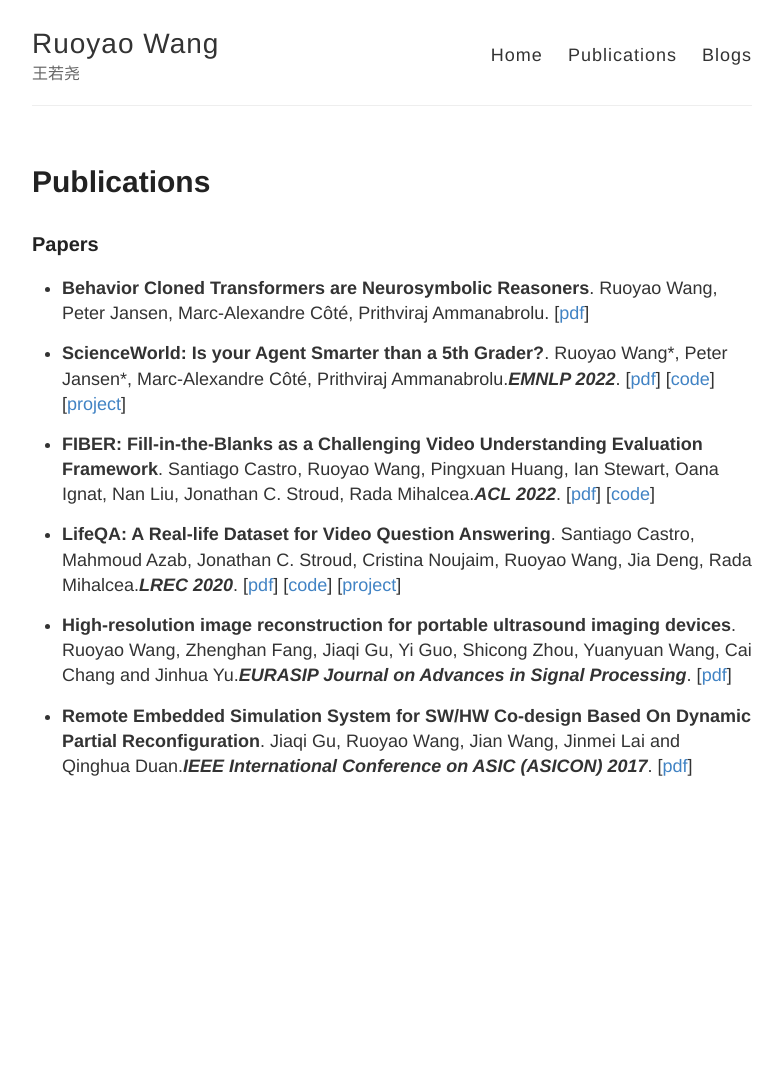
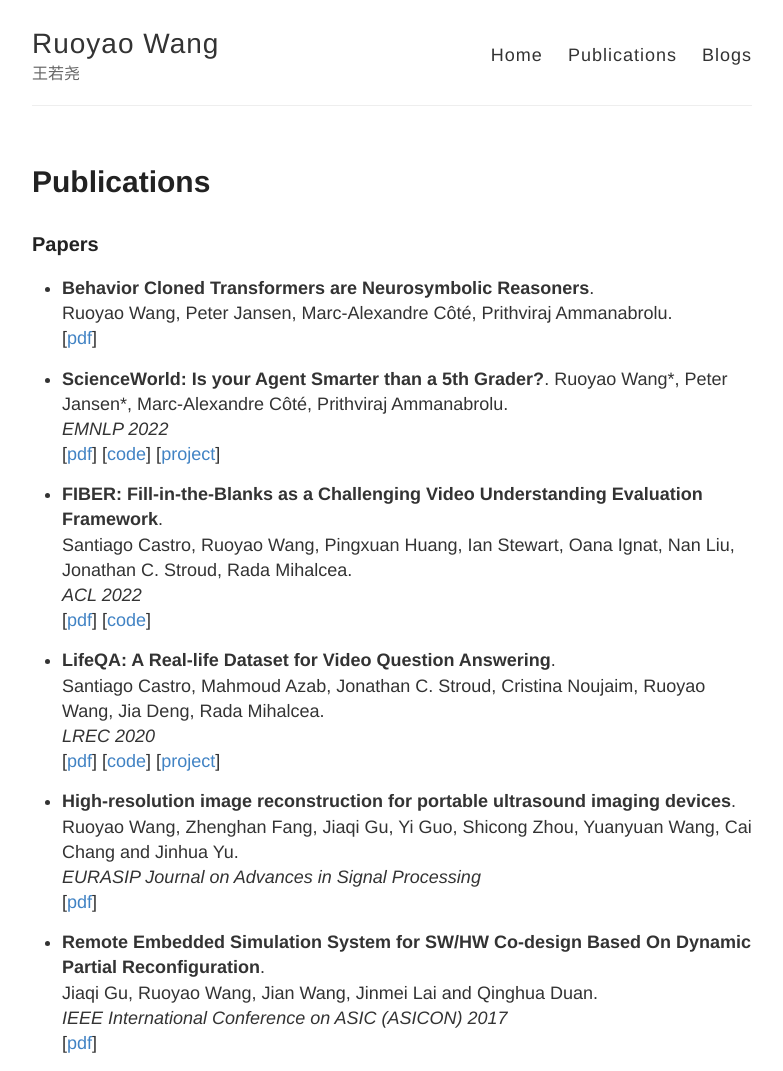
Before and after one commit to ruoyao-wang/wsxzwps.github.io, a Jekyll site: the page built from publications.md, in a window 1280 px wide. Shown: the whole page, without its empty margins (248-1031 px from the left). Built offline with Jekyll 4.4.1, drawn with Linux system fonts in a browser that asks for light colours; before the commit the page ends 900 px from its top, so only the background shows below that.

Commit message:
update style

```diff
--- a/publications.md
+++ b/publications.md
@@ -5,31 +5,36 @@ permalink: /publications/
 ---
 
 ### Papers
-- **Behavior Cloned Transformers are Neurosymbolic Reasoners**.
-Ruoyao Wang, Peter Jansen, Marc-Alexandre Côté, Prithviraj Ammanabrolu.
-[[pdf](https://arxiv.org/abs/2210.07382)]
+- **Behavior Cloned Transformers are Neurosymbolic Reasoners**.<br>
+  Ruoyao Wang, Peter Jansen, Marc-Alexandre Côté, Prithviraj Ammanabrolu.<br>
+  [[pdf](https://arxiv.org/abs/2210.07382)]
 
 - **ScienceWorld: Is your Agent Smarter than a 5th Grader?**.
-Ruoyao Wang\*, Peter Jansen\*, Marc-Alexandre Côté, Prithviraj Ammanabrolu.___EMNLP 2022___.
-[[pdf](https://arxiv.org/pdf/2203.07540v1.pdf)]
-[[code](https://github.com/allenai/ScienceWorld)]
-[[project](https://sciworld.apps.allenai.org/)]
+  Ruoyao Wang\*, Peter Jansen\*, Marc-Alexandre Côté, Prithviraj Ammanabrolu.<br>
+  _EMNLP 2022_<br>
+  [[pdf](https://arxiv.org/pdf/2203.07540v1.pdf)]
+  [[code](https://github.com/allenai/ScienceWorld)]
+  [[project](https://sciworld.apps.allenai.org/)]
 
-- **FIBER: Fill-in-the-Blanks as a Challenging Video Understanding Evaluation Framework**.
-Santiago Castro, Ruoyao Wang, Pingxuan Huang, Ian Stewart, Oana Ignat, Nan Liu, Jonathan C. Stroud, Rada Mihalcea.___ACL 2022___.
-[[pdf](https://arxiv.org/abs/2104.04182)]
-[[code](https://github.com/MichiganNLP/video-fill-in-the-blank)]
+- **FIBER: Fill-in-the-Blanks as a Challenging Video Understanding Evaluation Framework**.<br>
+  Santiago Castro, Ruoyao Wang, Pingxuan Huang, Ian Stewart, Oana Ignat, Nan Liu, Jonathan C. Stroud, Rada Mihalcea.<br>
+  _ACL 2022_<br>
+  [[pdf](https://arxiv.org/abs/2104.04182)]
+  [[code](https://github.com/MichiganNLP/video-fill-in-the-blank)]
 
-- **LifeQA: A Real-life Dataset for Video Question Answering**.
-Santiago Castro, Mahmoud Azab, Jonathan C. Stroud, Cristina Noujaim, Ruoyao Wang, Jia Deng, Rada Mihalcea.___LREC 2020___.
-[[pdf](http://www.lrec-conf.org/proceedings/lrec2020/pdf/2020.lrec-1.536.pdf)]
-[[code](https://github.com/mmazab/LifeQA)]
-[[project](https://lit.eecs.umich.edu/lifeqa/)]
+- **LifeQA: A Real-life Dataset for Video Question Answering**.<br>
+  Santiago Castro, Mahmoud Azab, Jonathan C. Stroud, Cristina Noujaim, Ruoyao Wang, Jia Deng, Rada Mihalcea.<br>
+  _LREC 2020_<br>
+  [[pdf](http://www.lrec-conf.org/proceedings/lrec2020/pdf/2020.lrec-1.536.pdf)]
+  [[code](https://github.com/mmazab/LifeQA)]
+  [[project](https://lit.eecs.umich.edu/lifeqa/)]
 
-- **High-resolution image reconstruction for portable ultrasound imaging devices**.
-Ruoyao Wang, Zhenghan Fang, Jiaqi Gu, Yi Guo, Shicong Zhou, Yuanyuan Wang, Cai Chang and Jinhua Yu.___EURASIP Journal on Advances in Signal Processing___.
-[[pdf](https://link.springer.com/content/pdf/10.1186/s13634-019-0649-x.pdf)]
+- **High-resolution image reconstruction for portable ultrasound imaging devices**.<br>
+  Ruoyao Wang, Zhenghan Fang, Jiaqi Gu, Yi Guo, Shicong Zhou, Yuanyuan Wang, Cai Chang and Jinhua Yu.<br>
+  _EURASIP Journal on Advances in Signal Processing_<br>
+  [[pdf](https://link.springer.com/content/pdf/10.1186/s13634-019-0649-x.pdf)]
 
-- **Remote Embedded Simulation System for SW/HW Co-design Based On Dynamic Partial Reconfiguration**.
-Jiaqi Gu, Ruoyao Wang, Jian Wang, Jinmei Lai and Qinghua Duan.___IEEE International Conference on ASIC (ASICON) 2017___.
-[[pdf](https://ieeexplore.ieee.org/document/8252498)]
+- **Remote Embedded Simulation System for SW/HW Co-design Based On Dynamic Partial Reconfiguration**.<br>
+  Jiaqi Gu, Ruoyao Wang, Jian Wang, Jinmei Lai and Qinghua Duan.<br>
+  _IEEE International Conference on ASIC (ASICON) 2017_<br>
+  [[pdf](https://ieeexplore.ieee.org/document/8252498)]
```
